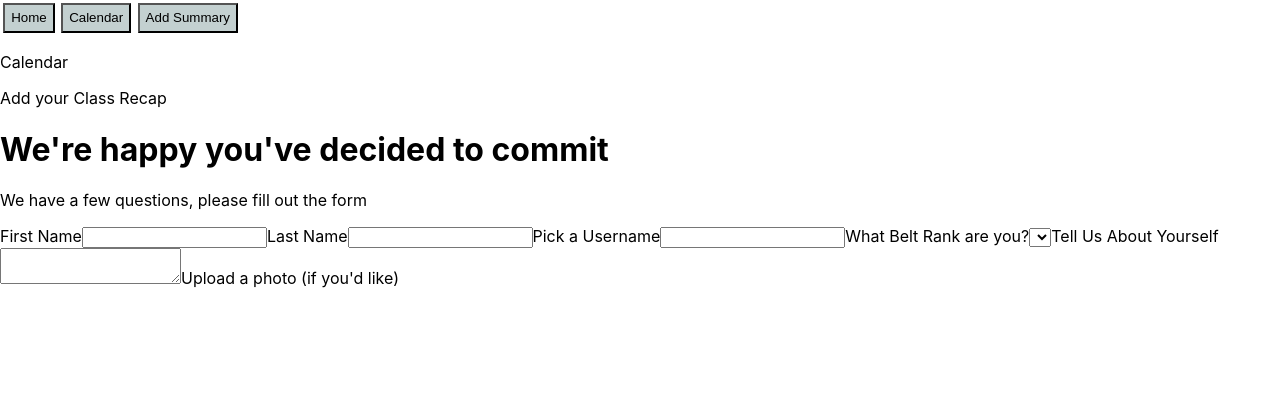
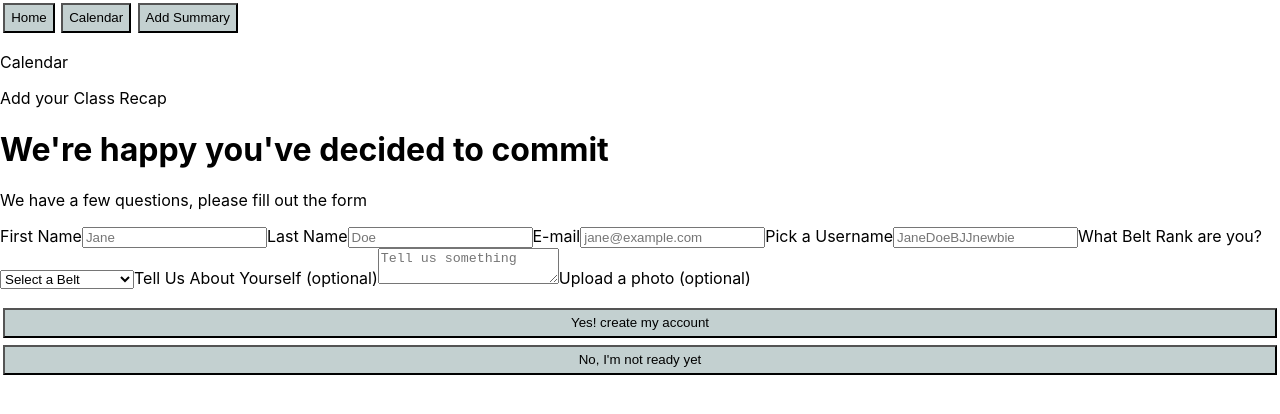
Before and after one commit to SabrineDhaliwal/bjj-client, a React (Create React App) app: page /createaccount in a window 1280 px wide. Shown: the top 414 px of the page. Built offline with nearby package versions, Linux system fonts and the light colour scheme.

Commit message:
create account page front end validation complete

```diff
--- a/src/pages/CreateAccountPage/CreateAccountPage.jsx
+++ b/src/pages/CreateAccountPage/CreateAccountPage.jsx
@@ -1,40 +1,147 @@
+import Button from "../../components/Buttons/Buttons";
 import "./CreateAccountPage.scss";
+import { useFormik } from "formik";
 
-function CreateAccountPage(){
+function CreateAccountPage() {
+
+  const validate = (values) => {
+    const errors = {};
+    if (!values.firstName) {
+      errors.firstName = "Required Field";
+    } else if (values.firstName.length > 20) {
+      errors.firstName = "Name must be less than 20 characters";
+    }
+
+    if (!values.lastName) {
+      errors.lastName = "Required Field";
+    } else if (values.lastName.length > 20) {
+      errors.lastName = "Must be less than 20 characters";
+    }
+
+    if (!values.email) {
+      errors.email = "Email is required";
+    } else if (
+      !/^[A-Z0-9._%+-]+@[A-Z0-9.-]+\.[A-Z]{2,4}$/i.test(values.email)
+    ) {
+      errors.email = "Invalid email address";
+    }
+    // add validation that checks emails against database of user
+
+    if (!values.username) {
+      errors.username = "Username required";
+    } else if (values.username.length < 1) {
+      errors.username = "Username too short";
+    }
+    // add validation that checks username against database of user
+
+    if (!values.belt) {
+      errors.belt = "Please select a belt";
+    }
+
+    return errors;
+
+  };
+
+
+  const formik = useFormik({
+    initialValues: {
+      firstName: "",
+      lastName: "",
+      email: "",
+      username: "",
+      belt: "",
+      bio: "",
+    },
+
+    validate,
+
+    onSubmit: (values) => {
+      console.log("onSubmit formik", values);
+      alert(JSON.stringify(values, null, 2));
+    },
+  });
 
   return (
     <>
       <h1>We're happy you've decided to commit</h1>
       <p>We have a few questions, please fill out the form</p>
-        <form>
+      <form onSubmit={formik.handleSubmit}>
         <label>First Name</label>
-            <input type="text"
-            name="name_first"
+        <input
+          id="firstName"
+          type="text"
+          name="firstName"
+          placeholder="Jane"
+          onChange={formik.handleChange}
+          value={formik.values.firstName}
         />
+        {formik.errors.firstName ? <div>{formik.errors.firstName}</div> : null}
+
         <label>Last Name</label>
-            <input type ="text"
-            name="name_last"
+        <input
+          id="lastName"
+          type="text"
+          name="lastName"
+          placeholder="Doe"
+          onChange={formik.handleChange}
+          value={formik.values.lastName}
         />
+        {formik.errors.lastName ? <div>{formik.errors.lastName}</div> : null}
+
+        <label>E-mail</label>
+        <input
+          id="email"
+          type="email"
+          name="email"
+          placeholder="jane@example.com"
+          onChange={formik.handleChange}
+          value={formik.values.email}
+        />
+        {formik.errors.email ? <div>{formik.errors.email}</div> : null}
+
         <label>Pick a Username</label>
-            <input type="text"
-            name="username"/>
+        <input
+          id="username"
+          type="text"
+          name="username"
+          placeholder="JaneDoeBJJnewbie"
+          onChange={formik.handleChange}
+          value={formik.values.username}
+        />
+        {formik.errors.username ? <div>{formik.errors.username}</div> : null}
 
         <label>What Belt Rank are you?</label>
-            <select>
+        <select
+        id="belt"
+        name="belt"
+        onChange={formik.handleChange}
+        value={formik.values.belt}>
           {/* create table of belts in database */}
+          <option value ="" disabled='disabled'>Select a Belt</option>
+          <option value ="white belt">White Belt</option>
+          <option value ="white belt 1 stripe">White Belt: 1 stripe</option>
+          <option value = "blue belt">Blue Belt</option>
         </select>
+        {formik.errors.belt ? <div>{formik.errors.belt}</div> : null}
 
-            <label>Tell Us About Yourself</label>
-            <textarea type="text"></textarea>
+        <label>Tell Us About Yourself (optional)</label>
+        <textarea
+          id="bio"
+          type="text"
+          name="bio"
+          placeholder="Tell us something"
+          onChange={formik.handleChange}
+          value={formik.values.bio}
+        ></textarea>
 
-            <label>Upload a photo (if you'd like)</label>
-
-
-
+        <label>Upload a photo (optional)</label>
+        <div className="btn-container">
+          <Button text="Yes! create my account" type="submit" />
+          <Button text="No, I'm not ready yet" type ="button"/>
+        </div>
       </form>
-
     </>
   );
 }
 
-export default CreateAccountPage
+export default CreateAccountPage;
```
Lines whose indentation alone changed are shown as unchanged.
